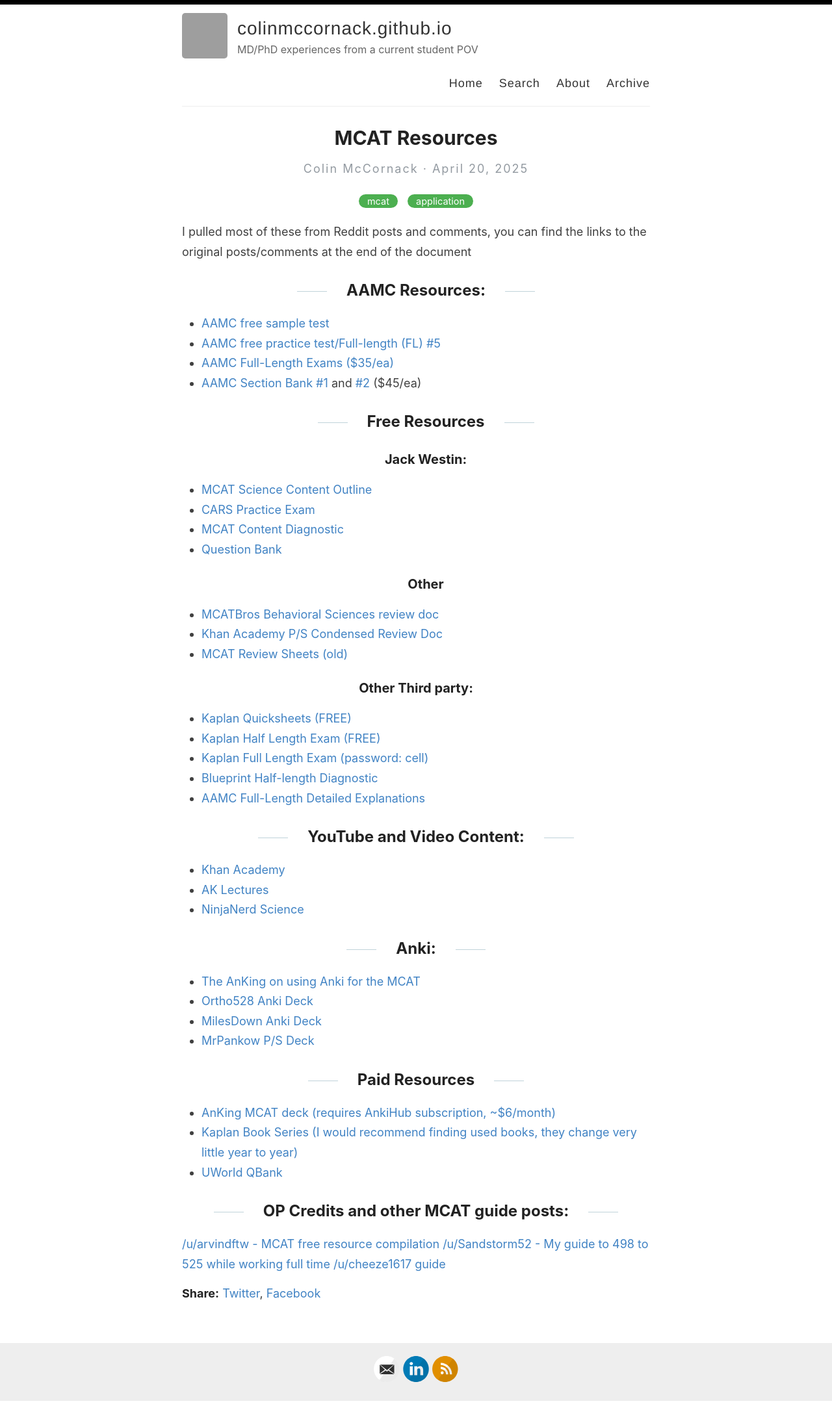
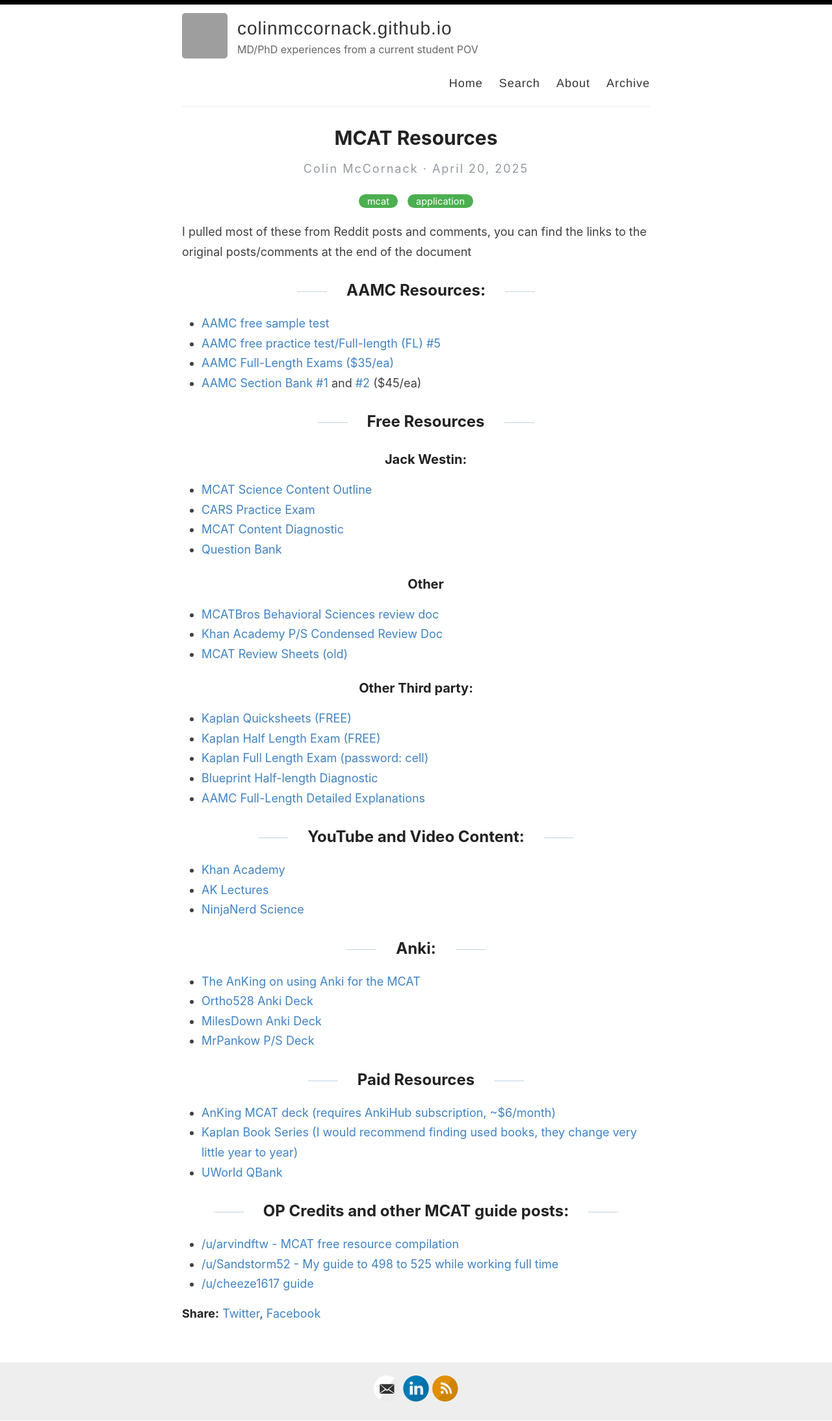
Before and after one commit to colinmccornack/colinmccornack.github.io, a Jekyll site: the page built from _posts/2025-04-20-MCAT-Resources.md, in a window 1280 px wide. Shown: the whole page at 65% size. Built offline with Jekyll 4.4.1, drawn with Linux system fonts in a browser that asks for light colours; before the commit the page ends 2156 px from its top, so only the background shows below that; grey boxes are pictures that could not be loaded.

```diff
--- a/_posts/2025-04-20-MCAT-Resources.md
+++ b/_posts/2025-04-20-MCAT-Resources.md
@@ -44,6 +44,6 @@ I pulled most of these from Reddit posts and comments, you can find the links to
 * [UWorld QBank](https://gradschool.uworld.com/mcat/question-bank/)
 
 ## OP Credits and other MCAT guide posts:
-[/u/arvindftw - MCAT free resource compilation](https://old.reddit.com/r/Mcat/comments/p12r0f/the_ultimate_mcat_free_resource_compilation_w/)
-[/u/Sandstorm52 - My guide to 498 to 525 while working full time](https://old.reddit.com/r/Mcat/comments/1avqg14/my_guide_to_498_to_525_while_working_full_time/)
-[/u/cheeze1617 guide](https://drive.google.com/drive/folders/151WemU5sUBxAdwgwr8TaJLnoXqdKmms7)
+* [/u/arvindftw - MCAT free resource compilation](https://old.reddit.com/r/Mcat/comments/p12r0f/the_ultimate_mcat_free_resource_compilation_w/)
+* [/u/Sandstorm52 - My guide to 498 to 525 while working full time](https://old.reddit.com/r/Mcat/comments/1avqg14/my_guide_to_498_to_525_while_working_full_time/)
+* [/u/cheeze1617 guide](https://drive.google.com/drive/folders/151WemU5sUBxAdwgwr8TaJLnoXqdKmms7)
```
